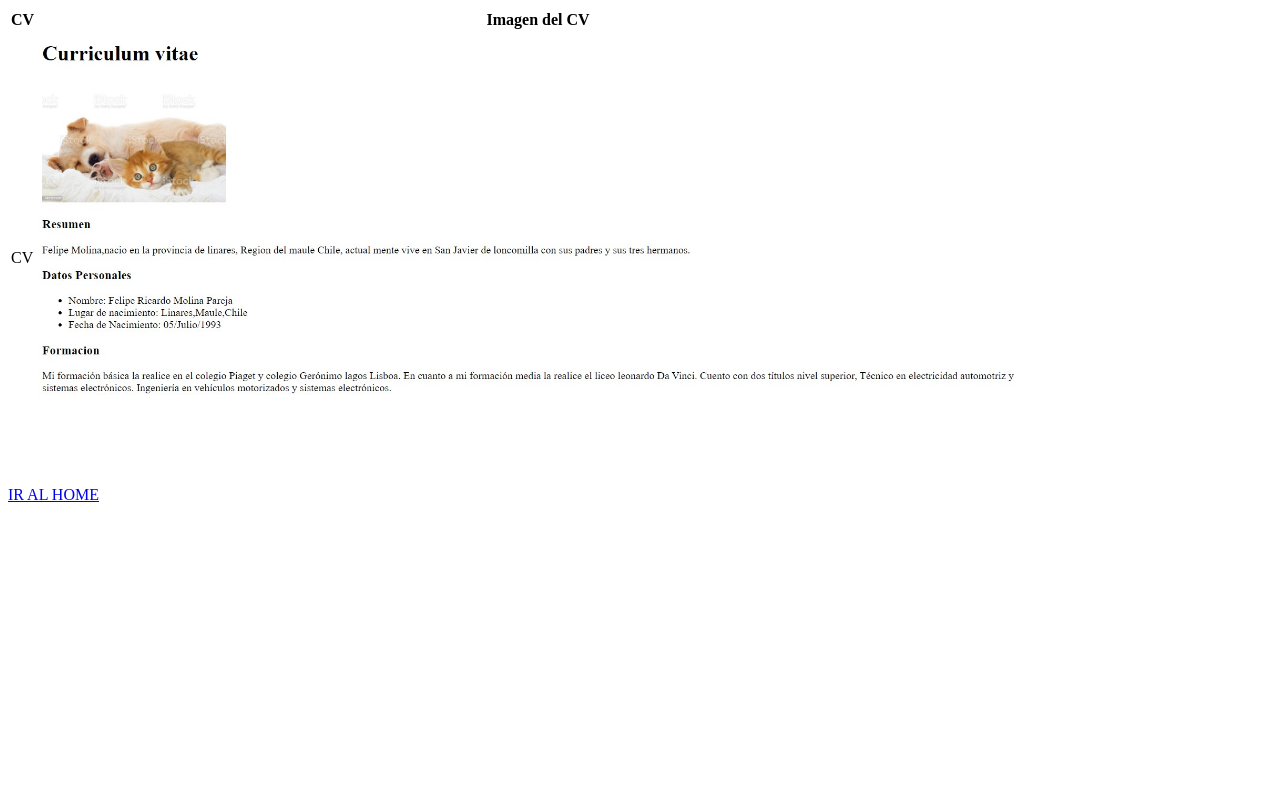
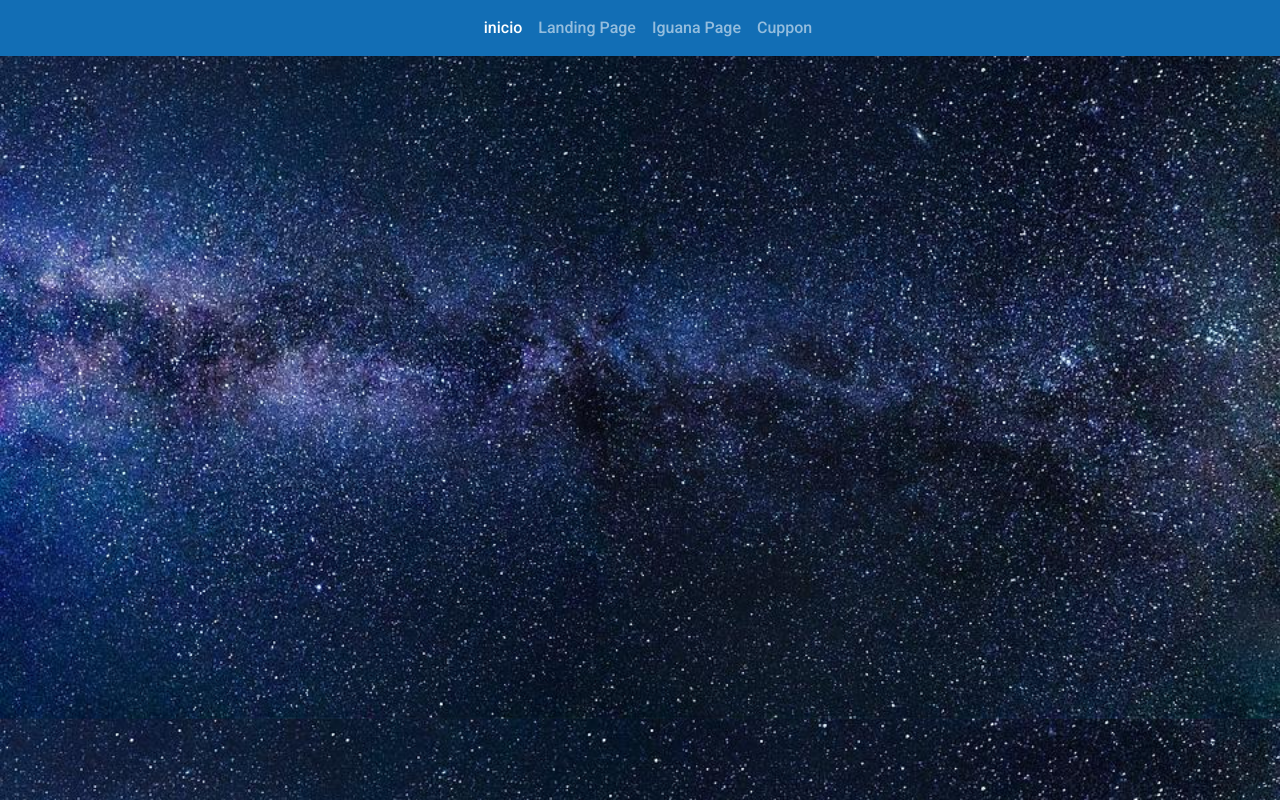
Before and after one commit to felipeM199/alfa.github.io, a plain HTML site: page portafolio.html in a window 1280 px wide. Drawn offline with nearby package versions, Linux system fonts and the light colour scheme.

Commit message:
Cambio Estructura Portafolio

```diff
--- a/assets/css/portafolio.css
+++ b/assets/css/portafolio.css
@@ -0,0 +1,9 @@
+body {
+  font-family: 'Roboto', sans-serif;
+  background-image:url(../img/espacio.jpg) ;
+background-size: 100%;
+}
+
+.navbar{
+  background-color:#126eb5 ;
+}
--- a/portafolio.html
+++ b/portafolio.html
@@ -1,25 +1,58 @@
-<!DOCTYPE html>
+<!doctype html>
 <html lang="es">
+
 <head>
-  <meta charset="UTF-8">
-  <meta http-equiv="X-UA-Compatible" content="IE=edge">
-  <meta name="viewport" content="width=device-width, initial-scale=1.0">
   <title>Portafolio</title>
+  <!-- Required meta tags -->
+  <meta charset="utf-8">
+  <meta name="viewport" content="width=device-width, initial-scale=1, shrink-to-fit=no">
+  <link rel="preconnect" href="https://fonts.googleapis.com">
+  <link rel="preconnect" href="https://fonts.gstatic.com" crossorigin>
+  <link href="https://fonts.googleapis.com/css2?family=Roboto:wght@300;500&display=swap" rel="stylesheet">
+
+  <link rel="stylesheet" href="https://cdnjs.cloudflare.com/ajax/libs/font-awesome/6.1.1/css/all.min.css"
+    integrity="sha512-KfkfwYDsLkIlwQp6LFnl8zNdLGxu9YAA1QvwINks4PhcElQSvqcyVLLD9aMhXd13uQjoXtEKNosOWaZqXgel0g=="
+    crossorigin="anonymous" referrerpolicy="no-referrer" />
+  <!-- Bootstrap CSS v5.0.2 -->
+  <link rel="stylesheet" href="https://cdn.jsdelivr.net/npm/bootstrap@5.0.2/dist/css/bootstrap.min.css"
+    integrity="sha384-EVSTQN3/azprG1Anm3QDgpJLIm9Nao0Yz1ztcQTwFspd3yD65VohhpuuCOmLASjC" crossorigin="anonymous">
+    <link rel="stylesheet" href="assets/css/portafolio.css">
+    <link rel="shortcut icon" href="assets/img/atomo.jpg" type="image/x-icon">
+
 </head>
+
 <body>
-  <table>
-    <thead>
-      <th>CV</th>
-      <th>
-        Imagen del CV
-      </th>
-    </thead>
-    <tbody>
-      <td>CV</td>
-      <td><img width="1000mx" src="assets/img/Captura de pantalla 2022-04-26 230921.jpg" alt=""></td>
-    </tbody>
-  </table>
 
-  <a href="cv.html">IR AL HOME</a>
+
+  <nav class="navbar navbar-expand-lg navbar navbar-dark">
+    <div class="container-fluid">
+      <a class="navbar-brand" href="#"></a>
+      <button class="navbar-toggler" type="button" data-bs-toggle="collapse" data-bs-target="#navbarNavAltMarkup" aria-controls="navbarNavAltMarkup" aria-expanded="false" aria-label="Toggle navigation">
+        <span class="navbar-toggler-icon"></span>
+      </button>
+      <div class="collapse navbar-collapse justify-content-center" id="navbarNavAltMarkup">
+        <div class="navbar-nav">
+          <a class="nav-link active" aria-current="page" href="index.html">inicio</a>
+          <a class="nav-link" href="landing_page.html">Landing Page</a>
+          <a class="nav-link" href="iguana_page.html">Iguana Page</a>
+          <a class="nav-link" href="cuppon.html">Cuppon</a>
+
+        </div>
+      </div>
+    </div>
+  </nav>
+  <main class="main">
+    <!-- agregar mas diseños -->
+    </div>
+  </main>
+
+  <!-- Bootstrap JavaScript Libraries -->
+  <script src="https://cdn.jsdelivr.net/npm/@popperjs/core@2.9.2/dist/umd/popper.min.js"
+    integrity="sha384-IQsoLXl5PILFhosVNubq5LC7Qb9DXgDA9i+tQ8Zj3iwWAwPtgFTxbJ8NT4GN1R8p"
+    crossorigin="anonymous"></script>
+  <script src="https://cdn.jsdelivr.net/npm/bootstrap@5.0.2/dist/js/bootstrap.min.js"
+    integrity="sha384-cVKIPhGWiC2Al4u+LWgxfKTRIcfu0JTxR+EQDz/bgldoEyl4H0zUF0QKbrJ0EcQF"
+    crossorigin="anonymous"></script>
 </body>
+
 </html>
```
Also changed, not shown: assets/img/atomo.jpg (added), assets/img/espacio.jpg (added), assets/img/vertical.jpg (added).
